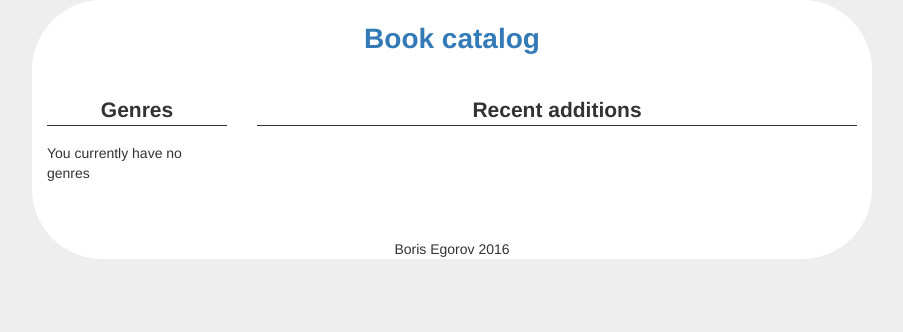
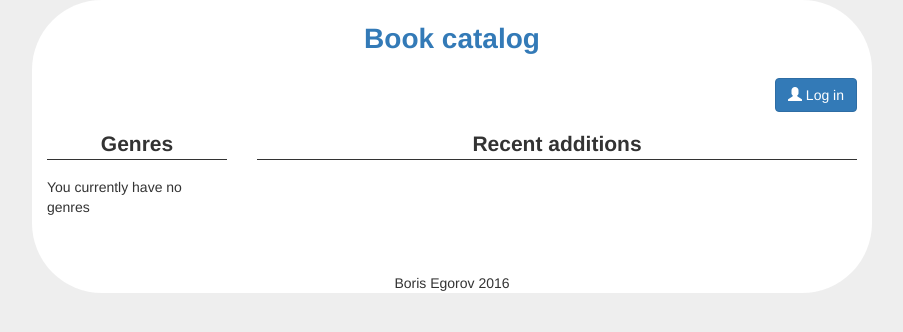
Before and after one commit to JIghtuse/udacity-book-catalog-final, a Flask app: page / in a window 1280 px wide. Shown: the top 332 px of the page, without its empty margins (188-1091 px from the left). Run offline with Flask 2, Linux system fonts and the light colour scheme; some libraries are stand-ins or nearby versions.

Commit message:
templates/base: Add Log in button

```diff
--- a/templates/base.html
+++ b/templates/base.html
@@ -11,6 +11,12 @@
     <body>
         <div class="content container">
             <h1><a href="{{url_for('show_homepage')}}">Book catalog</a></h1>
+            <div class="login-logout">
+                <a href="{{url_for('show_login')}}" class="btn btn-primary">
+                    <span class="glyphicon glyphicon-user" aria-hidden="true"></span>
+                    Log in
+                </a>
+            </div>
             {% block content %}
             {% endblock %}
             <footer>
```
